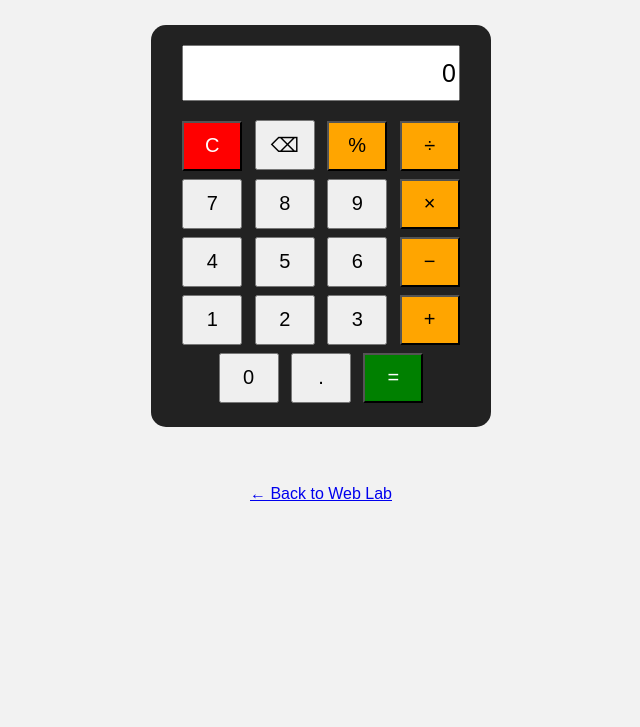
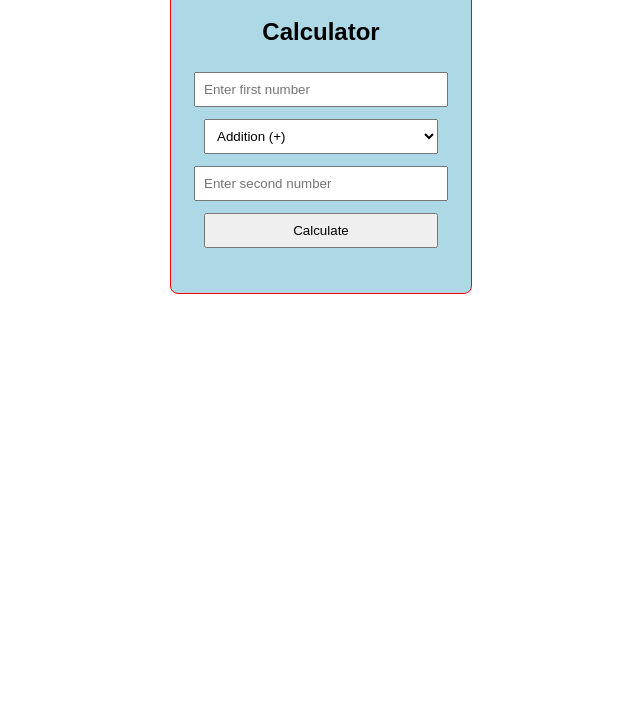
Before and after one commit to anshulpawar/web-lab, a plain HTML site: page lab1.html in a window 1280 px wide. Shown: the part 73-800 px from the top of the page, without its empty margins (319-959 px from the left). Drawn offline with Linux system fonts and the light colour scheme.

Commit message:
Refactor calculator HTML and styling

```diff
--- a/lab1.html
+++ b/lab1.html
@@ -1,139 +1,94 @@
 <!DOCTYPE html>
 <html>
 <head>
-    <title>Calculator</title>
+    <title>Simple Calculator</title>
 
     <style>
         body {
-            font-family: Arial, sans-serif;
-            text-align: center;
-            background-color: #f2f2f2;
+            font-family: Arial;
+
         }
 
-        .calculator {
-            width: 300px;
-            margin: 40px auto;
+        #calculator {
+            width: 260px;
+            margin: 50px auto;
             padding: 20px;
-            background-color: #222;
-            border-radius: 15px;
+            background-color: lightblue;
+            border: 1px solid red;
+            border-radius: 8px;
+            text-align: center;
         }
 
-        #display {
+        input, select, button {
             width: 90%;
-            height: 50px;
-            margin-bottom: 15px;
-            font-size: 25px;
-            text-align: right;
-        }
-
-        button {
-            width: 60px;
-            height: 50px;
-            margin: 4px;
-            font-size: 20px;
-            cursor: pointer;
-        }
-
-        .operator {
-            background-color: orange;
-        }
-
-        .clear {
-            background-color: red;
-            color: white;
-        }
-
-        .equals {
-            background-color: green;
-            color: white;
+            padding: 8px;
+            margin: 6px 0;
         }
     </style>
 </head>
 
 <body>
 
-    <h1>Calculator</h1>
+    <div id="calculator">
+        <h2>Calculator</h2>
 
-    <div class="calculator">
+        <input type="number" id="n1"
+               placeholder="Enter first number">
 
-        <input type="text" id="display" value="0" readonly>
+        <select id="op">
+            <option value="+">Addition (+)</option>
+            <option value="-">Subtraction (-)</option>
+            <option value="*">Multiplication (*)</option>
+            <option value="/">Division (/)</option>
+        </select>
 
-        <br>
+        <input type="number" id="n2"
+               placeholder="Enter second number">
 
-        <button class="clear" onclick="clearDisplay()">C</button>
-        <button onclick="deleteLast()">⌫</button>
-        <button class="operator" onclick="addValue('%')">%</button>
-        <button class="operator" onclick="addValue('/')">÷</button>
+        <button onclick="calculate()">Calculate</button>
 
-        <br>
-
-        <button onclick="addValue('7')">7</button>
-        <button onclick="addValue('8')">8</button>
-        <button onclick="addValue('9')">9</button>
-        <button class="operator" onclick="addValue('*')">×</button>
-
-        <br>
-
-        <button onclick="addValue('4')">4</button>
-        <button onclick="addValue('5')">5</button>
-        <button onclick="addValue('6')">6</button>
-        <button class="operator" onclick="addValue('-')">−</button>
-
-        <br>
-
-        <button onclick="addValue('1')">1</button>
-        <button onclick="addValue('2')">2</button>
-        <button onclick="addValue('3')">3</button>
-        <button class="operator" onclick="addValue('+')">+</button>
-
-        <br>
-
-        <button onclick="addValue('0')">0</button>
-        <button onclick="addValue('.')">.</button>
-        <button class="equals" onclick="calculate()">=</button>
-
+        <h3 id="result"></h3>
     </div>
 
-    <br>
+    <script>
+        function calculate() {
+            var a = parseFloat(
+                document.getElementById("n1").value
+            );
 
-    <a href="index.html">← Back to Web Lab</a>
+            var b = parseFloat(
+                document.getElementById("n2").value
+            );
 
-    <script>
-        let display = document.getElementById("display");
+            var op = document.getElementById("op").value;
+            var ans;
 
-        function addValue(value) {
-            if (display.value === "0" || display.value === "Error") {
-                display.value = value;
-            } else {
-                display.value += value;
+            if (isNaN(a) || isNaN(b)) {
+                document.getElementById("result").innerHTML =
+                    "Enter both numbers";
+                return;
             }
-        }
 
-        function clearDisplay() {
-            display.value = "0";
-        }
+            if (op == "+") {
+                ans = a + b;
+            }
+            else if (op == "-") {
+                ans = a - b;
+            }
+            else if (op == "*") {
+                ans = a * b;
+            }
+            else if (op == "/") {
+                if (b == 0) {
+                    document.getElementById("result").innerHTML =
+                        "Cannot divide by zero";
+                    return;
+                }
+                ans = a / b;
+            }
 
-        function deleteLast() {
-            if (display.value.length > 1) {
-                display.value = display.value.slice(0, -1);
-            } else {
-                display.value = "0";
-            }
-        }
-
-        function calculate() {
-            try {
-                let expression = display.value.replace(/%/g, "/100");
-                let result = Function("return " + expression)();
-
-                if (!isFinite(result)) {
-                    throw new Error();
-                }
-
-                display.value = result;
-            } catch {
-                display.value = "Error";
-            }
+            document.getElementById("result").innerHTML =
+                "Result = " + ans;
         }
     </script>
 
```
